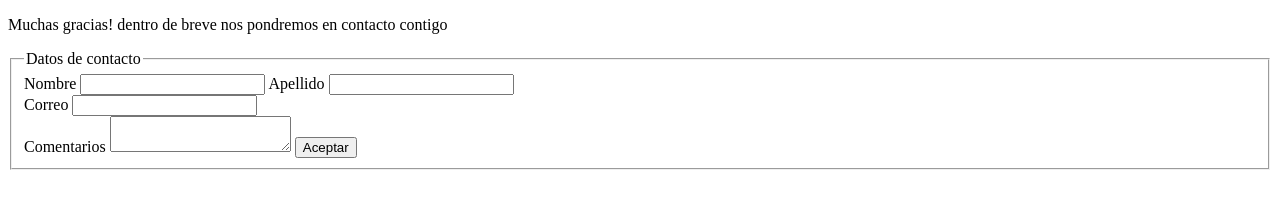
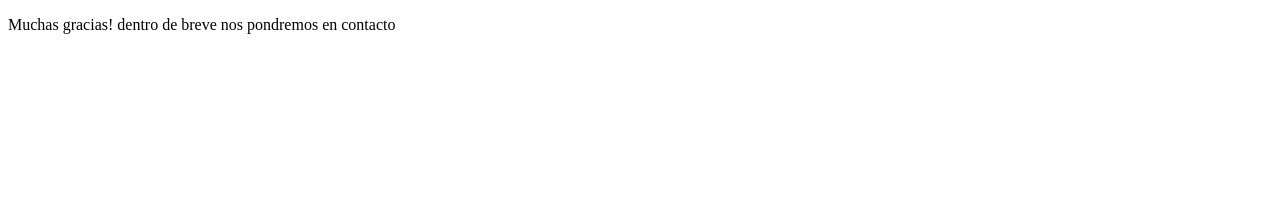
Before and after one commit to AllanQuintana/Form.Contacto, a plain HTML site: page contacto.html in a window 1280 px wide. Drawn offline with Linux system fonts and the light colour scheme.

Commit message:
eliminacion codigo innecesario

```diff
--- a/contacto.html
+++ b/contacto.html
@@ -5,22 +5,5 @@
     </head>
     <body>
         <p>Muchas gracias! dentro de breve nos pondremos en contacto
-            contigo</p>
-        <fieldset>
-            <legend>Datos de contacto</legend>
-            <form action="contacto.html">
-                <label>Nombre</label>
-                <input />
-                <label>Apellido</label>
-                <input />
-                <br />
-                <label>Correo</label>
-                <input type="email"/>
-                <br/>
-                <label>Comentarios</label>
-                <textarea></textarea>
-                <button>Aceptar</button>
-            </form>
-        </fieldset>
     </body>
 </html>
```
